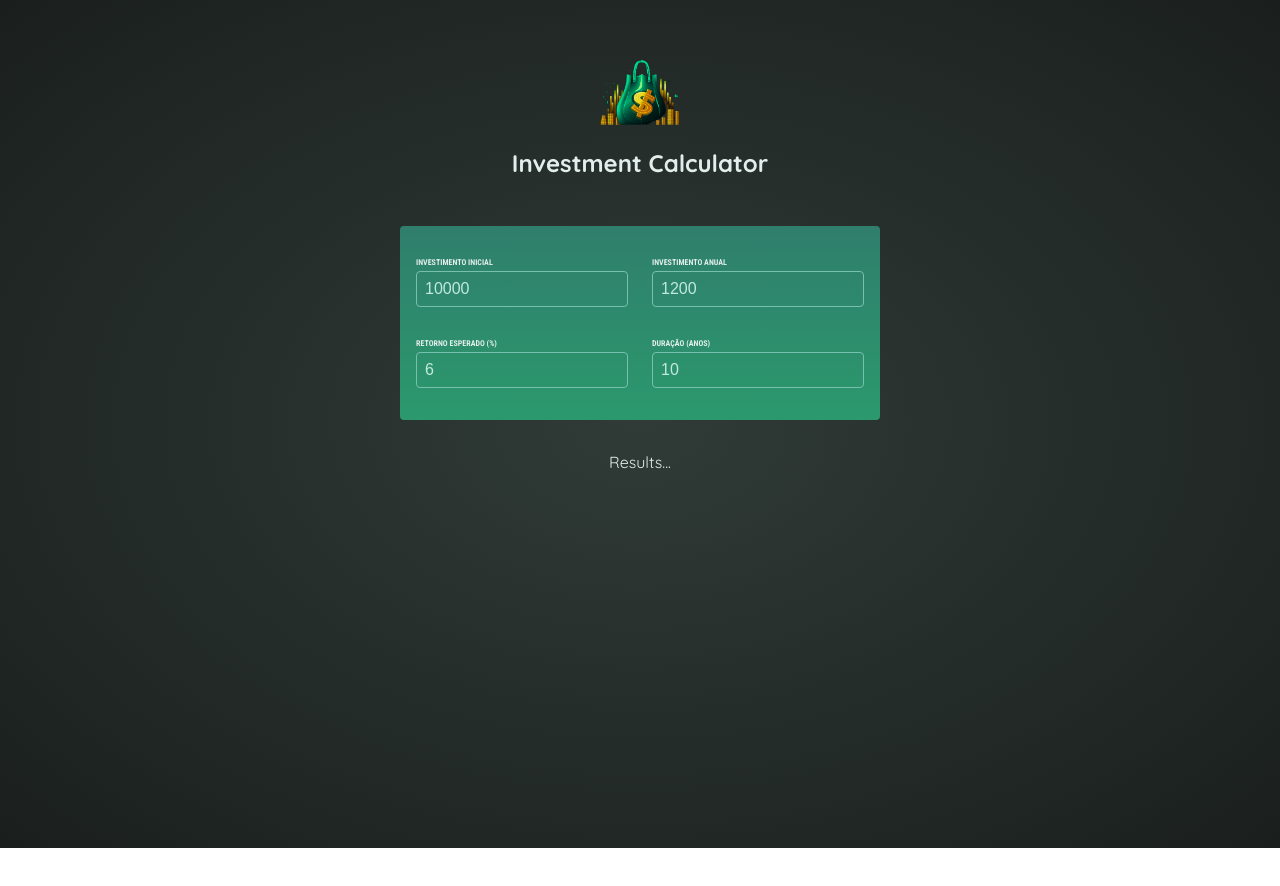
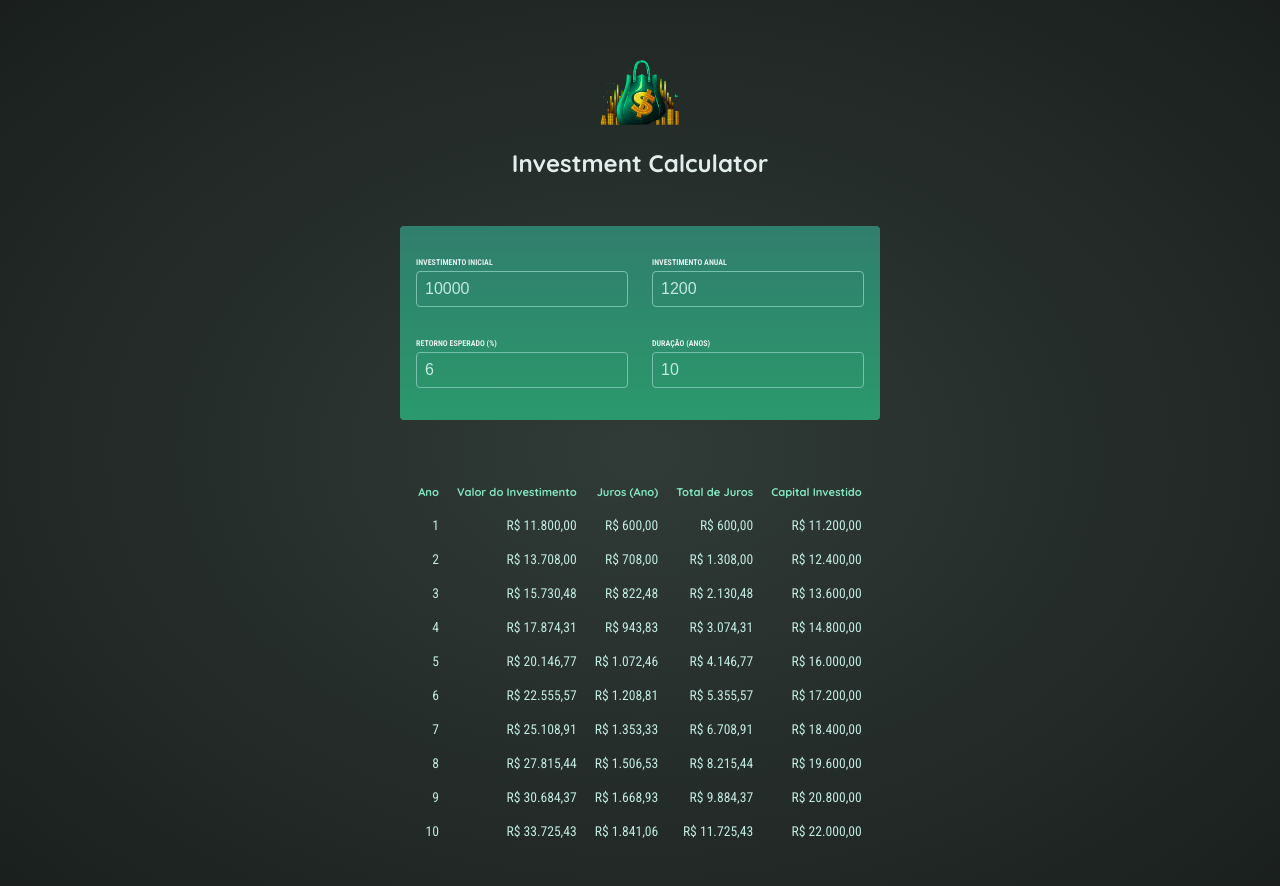
Before and after one commit to miyamiyashiro/simulador-investimentos, a React (Vite) app: page / in a window 1280 px wide. Shown: the top 886 px of the page. Before the commit the page ends 848 px from the top, so only its background shows below. Built offline with nearby package versions, Linux system fonts and the light colour scheme.

Commit message:
refactor: isola logica de calculo e formatacao em util/investment.js

```diff
--- a/src/components/Results.jsx
+++ b/src/components/Results.jsx
@@ -1,4 +1,48 @@
+import { calculateInvestmentResults, formatter } from '../util/investment'
+
 export default function Results({ input }) {
-  console.log(JSON.stringify(input));
-  return <p className="center">Results...</p>;
+  if (input.duration < 1) {
+    return <p className="center">Por favor, insira uma duração maior que zero.</p>
+  }
+
+  // Executa a função do utilitário
+  const resultsData = calculateInvestmentResults(input)
+  const initialInvestment =
+    resultsData[0].valueEndOfYear -
+    resultsData[0].interest -
+    resultsData[0].annualInvestment
+
+  return (
+    <table id="result">
+      <thead>
+        <tr>
+          <th>Ano</th>
+          <th>Valor do Investimento</th>
+          <th>Juros (Ano)</th>
+          <th>Total de Juros</th>
+          <th>Capital Investido</th>
+        </tr>
+      </thead>
+      <tbody>
+        {resultsData.map((yearData) => {
+          const totalInterest =
+            yearData.valueEndOfYear -
+            yearData.annualInvestment * yearData.year -
+            initialInvestment
+          const totalAmountInvested = yearData.valueEndOfYear - totalInterest
+
+          return (
+            <tr key={yearData.year}>
+              <td>{yearData.year}</td>
+              {/* Utiliza o formatter importado de util/investment.js */}
+              <td>{formatter.format(yearData.valueEndOfYear)}</td>
+              <td>{formatter.format(yearData.interest)}</td>
+              <td>{formatter.format(totalInterest)}</td>
+              <td>{formatter.format(totalAmountInvested)}</td>
+            </tr>
+          )
+        })}
+      </tbody>
+    </table>
+  )
 }
--- a/src/util/investment.js
+++ b/src/util/investment.js
@@ -1,9 +1,4 @@
-// This function expects a JS object as an argument
-// The object should contain the following properties
-// - initialInvestment: The initial investment amount
-// - annualInvestment: The amount invested every year
-// - expectedReturn: The expected (annual) rate of return
-// - duration: The investment duration (time frame)
+// Função para calcular os resultados ano a ano dos investimentos
 export function calculateInvestmentResults({
   initialInvestment,
   annualInvestment,
@@ -17,22 +12,20 @@ export function calculateInvestmentResults({
     const interestEarnedInYear = investmentValue * (expectedReturn / 100);
     investmentValue += interestEarnedInYear + annualInvestment;
     annualData.push({
-      year: i + 1, // year identifier
-      interest: interestEarnedInYear, // the amount of interest earned in this year
-      valueEndOfYear: investmentValue, // investment value at end of year
-      annualInvestment: annualInvestment, // investment added in this year
+      year: i + 1, // Número do ano
+      interest: interestEarnedInYear, // Juros do ano
+      valueEndOfYear: investmentValue, // Valor final do ano
+      annualInvestment: annualInvestment, // Investimento realizado no ano
     });
   }
 
   return annualData;
 }
 
-// The browser-provided Intl API is used to prepare a formatter object
-// This object offers a "format()" method that can be used to format numbers as currency
-// Example Usage: formatter.format(1000) => yields "$1,000"
-export const formatter = new Intl.NumberFormat('en-US', {
+// Objeto para formatar valores numéricos no padrão de moeda BRL (ou USD)
+export const formatter = new Intl.NumberFormat('pt-BR', {
   style: 'currency',
-  currency: 'USD',
-  minimumFractionDigits: 0,
-  maximumFractionDigits: 0,
+  currency: 'BRL',
+  minimumFractionDigits: 2,
+  maximumFractionDigits: 2,
 });
```
